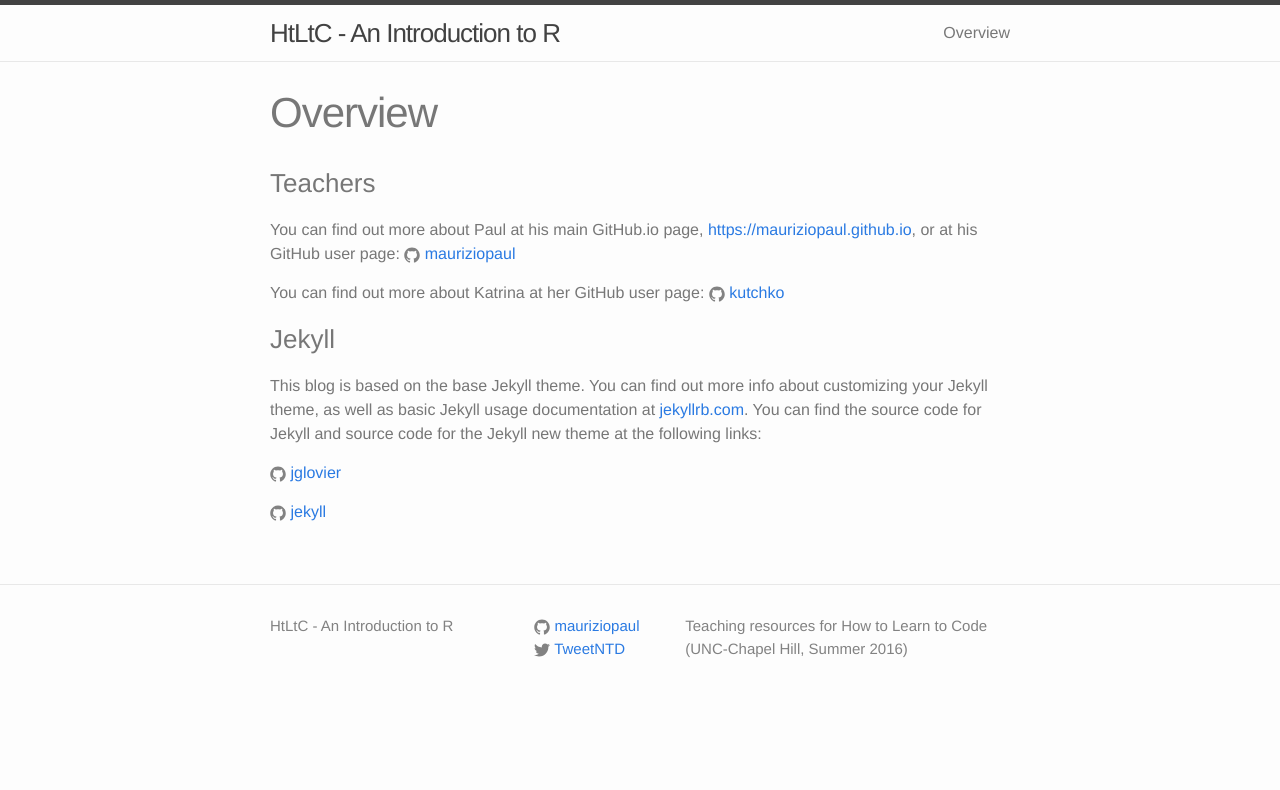
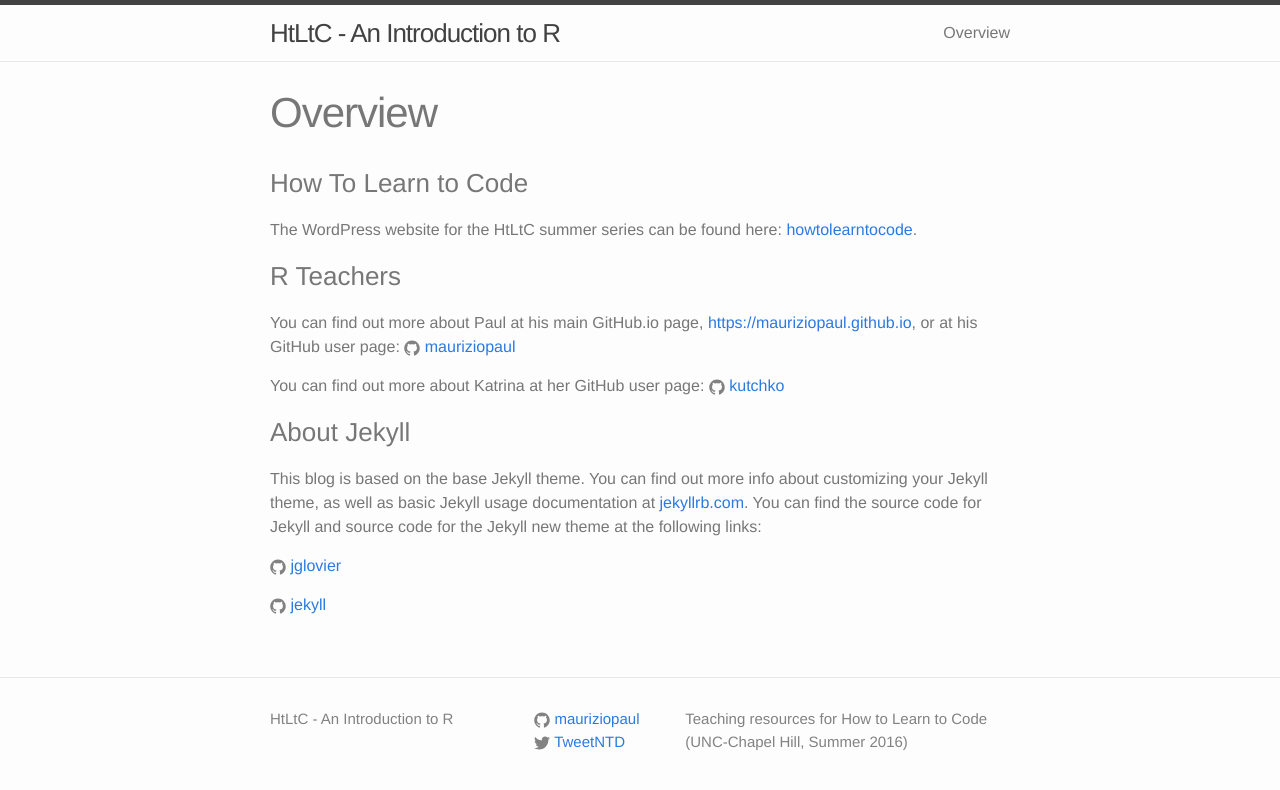
Before and after one commit to mauriziopaul/intro-to-R, a Jekyll site: the page built from overview.md, in a window 1280 px wide. Shown: the top 790 px of the page. Built offline with Jekyll 4.4.1, drawn with Linux system fonts in a browser that asks for light colours.

Commit message:
updated overview links

```diff
--- a/overview.md
+++ b/overview.md
@@ -4,13 +4,17 @@
 permalink: /overview/
 ---
 
-### Teachers
+### How To Learn to Code
+The WordPress website for the HtLtC summer series can be found here:
+[howtolearntocode](http://howtolearntocode.web.unc.edu).
+
+### R Teachers
 You can find out more about Paul at his main GitHub.io page, [https://mauriziopaul.github.io](https://mauriziopaul.github.io), or at his GitHub user page: {% include icon-github.html username="mauriziopaul" %}
 
 You can find out more about Katrina at her GitHub user page: {% include icon-github.html username="kutchko" %}
 
 
-### Jekyll
+### About Jekyll
 This blog is based on the base Jekyll theme. You can find out more info about customizing your Jekyll theme, as well as basic Jekyll usage documentation at [jekyllrb.com](http://jekyllrb.com/). You can find the source code for Jekyll and source code for the Jekyll new theme at the following links:
 
 {% include icon-github.html username="jglovier" %}
```
